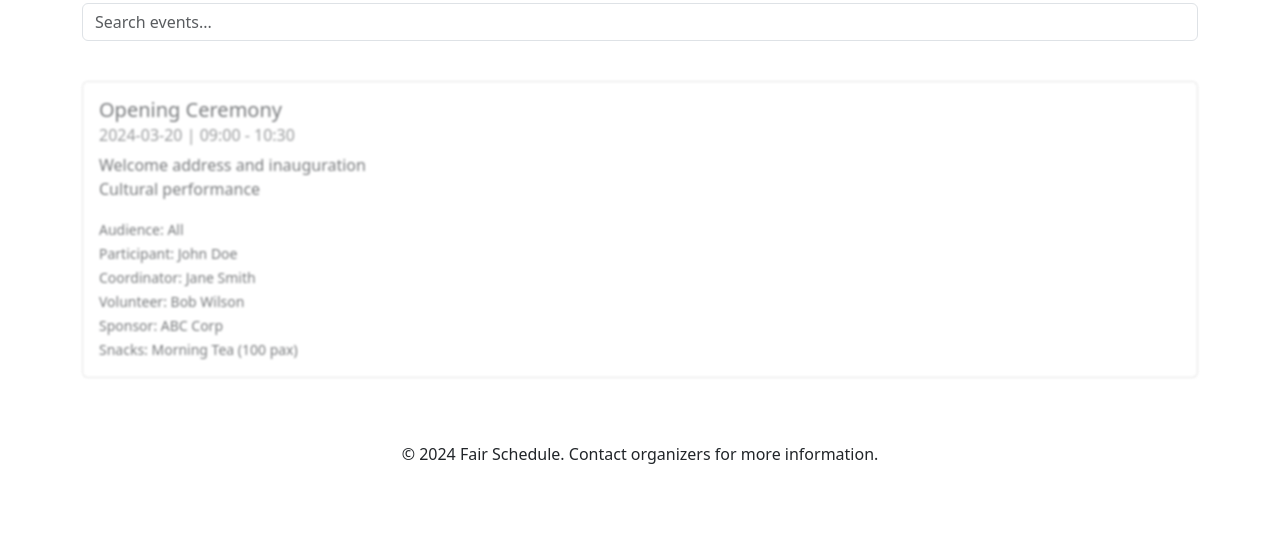
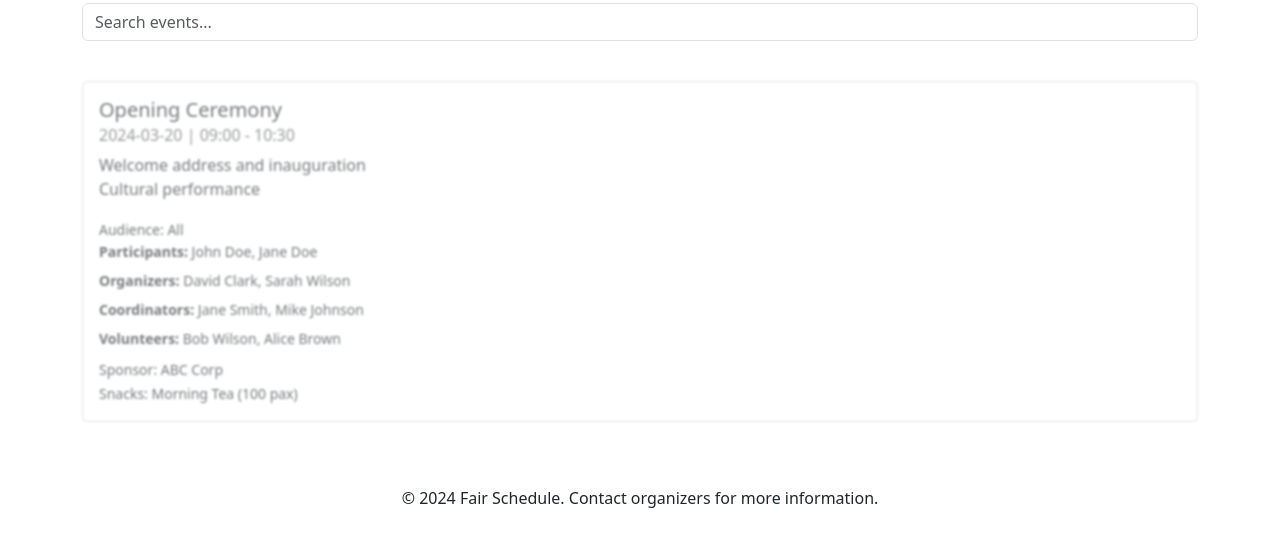
Before and after one commit to ssv445/event-schedule, a plain HTML site: page index.html in a window 1280 px wide. Shown: the part 77-624 px from the top of the page. Drawn offline with nearby package versions, Linux system fonts and the light colour scheme.

Commit message:
add more data

```diff
--- a/app.js
+++ b/app.js
@@ -52,16 +52,21 @@ class FairSchedule {
             isToday ? 'current-day' : ''
         ].filter(Boolean).join(' ');
 
-        const phoneNumberTemplate = this.isAdmin ? `
-            <div class="phone-number">
-                <small>
-                    Coordinator: <a href="tel:${event.coordinatorPhone}">${event.coordinatorPhone}</a><br>
-                    Volunteer: <a href="tel:${event.volunteerPhone}">${event.volunteerPhone}</a><br>
-                    Sponsor: <a href="tel:${event.sponsorPhone}">${event.sponsorPhone}</a><br>
-                    Snacks: <a href="tel:${event.snacksPhone}">${event.snacksPhone}</a>
-                </small>
-            </div>
-        ` : '';
+        const renderPeople = (people, role) => {
+            if (!people || !people.length) return '';
+
+            const namesList = people.map(p => p.name).join(', ');
+            const phonesList = this.isAdmin ? people.map(p =>
+                `<a href="tel:${p.phone}">${p.phone}</a>`
+            ).join(', ') : '';
+
+            return `
+                <div class="people-group">
+                    <span class="role">${role}:</span> ${namesList}
+                    ${phonesList ? `<div class="phone-number"><small>${phonesList}</small></div>` : ''}
+                </div>
+            `;
+        };
 
         return `
             <div class="${cardClasses}">
@@ -79,13 +84,21 @@ class FairSchedule {
                         <div class="details">
                             <small>
                                 Audience: ${event.audienceType}<br>
-                                Participant: ${event.participantName}<br>
-                                Coordinator: ${event.coordinatorName}<br>
-                                Volunteer: ${event.volunteerName}<br>
+                                ${renderPeople(event.participants, 'Participants')}
+                                ${renderPeople(event.organizers, 'Organizers')}
+                                ${renderPeople(event.coordinators, 'Coordinators')}
+                                ${renderPeople(event.volunteers, 'Volunteers')}
                                 Sponsor: ${event.sponsorName}<br>
                                 Snacks: ${event.snacksName} (${event.snacksCount} pax)
                             </small>
-                            ${phoneNumberTemplate}
+                            ${this.isAdmin ? `
+                                <div class="phone-number">
+                                    <small>
+                                        Sponsor: <a href="tel:${event.sponsorPhone}">${event.sponsorPhone}</a><br>
+                                        Snacks: <a href="tel:${event.snacksPhone}">${event.snacksPhone}</a>
+                                    </small>
+                                </div>
+                            ` : ''}
                         </div>
                     </div>
                 </div>
--- a/events.json
+++ b/events.json
@@ -8,12 +8,46 @@
         "programmeDetail1": "Welcome address and inauguration",
         "programmeDetail2": "Cultural performance",
         "audienceType": "All",
-        "participantName": "John Doe",
-        "participantPhone": "+1234567890",
-        "coordinatorName": "Jane Smith",
-        "coordinatorPhone": "+1234567891",
-        "volunteerName": "Bob Wilson",
-        "volunteerPhone": "+1234567892",
+        "participants": [
+            {
+                "name": "John Doe",
+                "phone": "+1234567890"
+            },
+            {
+                "name": "Jane Doe",
+                "phone": "+1234567891"
+            }
+        ],
+        "coordinators": [
+            {
+                "name": "Jane Smith",
+                "phone": "+1234567892"
+            },
+            {
+                "name": "Mike Johnson",
+                "phone": "+1234567893"
+            }
+        ],
+        "volunteers": [
+            {
+                "name": "Bob Wilson",
+                "phone": "+1234567894"
+            },
+            {
+                "name": "Alice Brown",
+                "phone": "+1234567895"
+            }
+        ],
+        "organizers": [
+            {
+                "name": "David Clark",
+                "phone": "+1234567896"
+            },
+            {
+                "name": "Sarah Wilson",
+                "phone": "+1234567897"
+            }
+        ],
         "sponsorName": "ABC Corp",
         "sponsorPhone": "+1234567893",
         "snacksName": "Morning Tea",
--- a/styles.css
+++ b/styles.css
@@ -40,3 +40,20 @@
     50% { transform: scale(1.05); }
     100% { transform: scale(1); }
 }
+
+.people-group {
+    margin-bottom: 0.5rem;
+}
+
+.people-group .role {
+    font-weight: 600;
+}
+
+.people-group .phone-number {
+    margin-left: 1rem;
+    color: #666;
+}
+
+.people-group .phone-number a {
+    margin-right: 0.5rem;
+}
```
